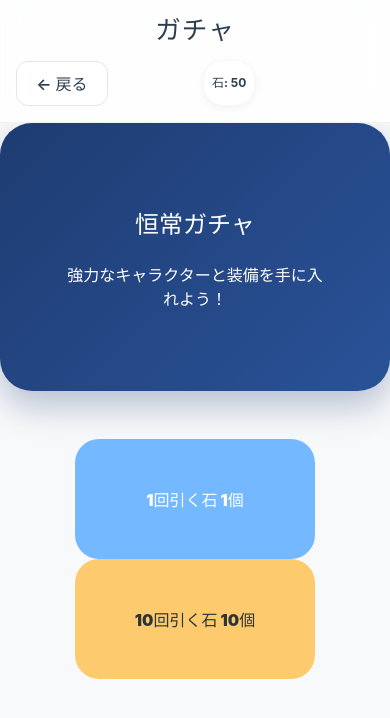
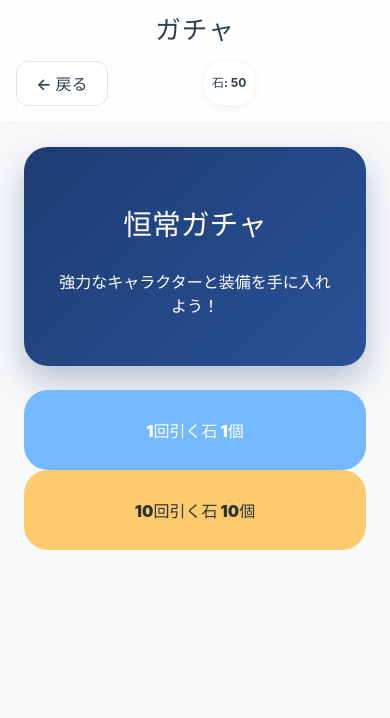
Before and after one commit to shii-park/friends_frontend, a React (Vite) app: page /gacha in a window 390 px wide. Shown: the top 718 px of the page. Built offline with nearby package versions, Linux system fonts and the light colour scheme.

Commit message:
Fix: ガチャ画面のスマホレイアウトを修正し、バナーとボタンの視認性を改善しました。

```diff
--- a/src/App.css
+++ b/src/App.css
@@ -1189,11 +1189,42 @@ input:focus,
 
   .result-title { font-size: 3rem; }
   .result-container { padding: 2rem; }
+
+  /* Gacha Mobile */
+  .gacha-content {
+    padding: 1.5rem;
+    gap: 1.5rem;
+  }
+  .gacha-banner {
+    padding: 2rem;
+    margin-bottom: 1.5rem;
+    border-radius: 24px;
+  }
+  .gacha-banner h2 {
+    font-size: 1.8rem !important;
+  }
+  .gacha-button-container {
+    gap: 1rem;
+  }
+  .gacha-button {
+    width: 160px;
+    height: 100px;
+    padding: 10px;
+  }
 }
 
 @media (max-width: 480px) {
   .header-stats-item { font-size: 0.75rem; padding: 4px 8px; }
   .tab-button { padding: 0 12px; font-size: 0.8rem; }
+
+  .gacha-button-container {
+    flex-direction: column;
+    width: 100%;
+  }
+  .gacha-button {
+    width: 100%;
+    height: 80px;
+  }
 
   .vs-container {
     flex-direction: column;
```
